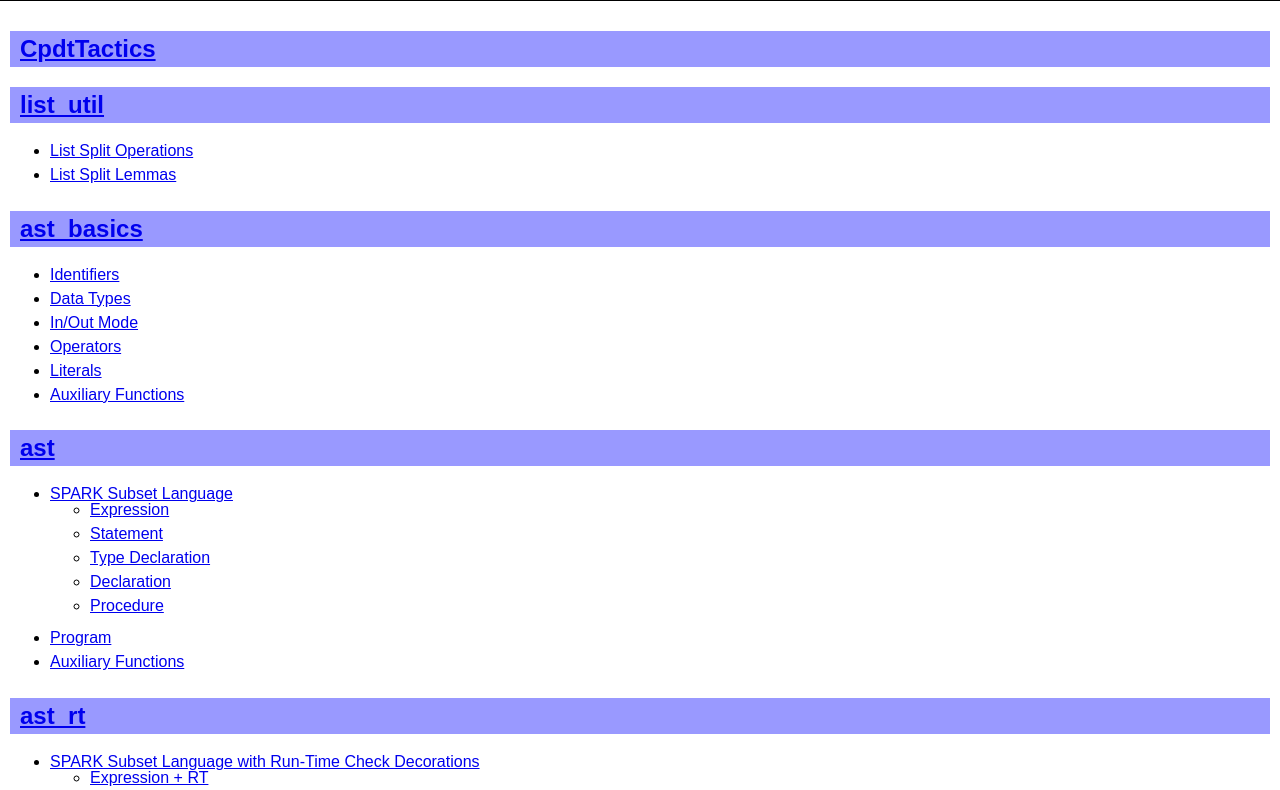
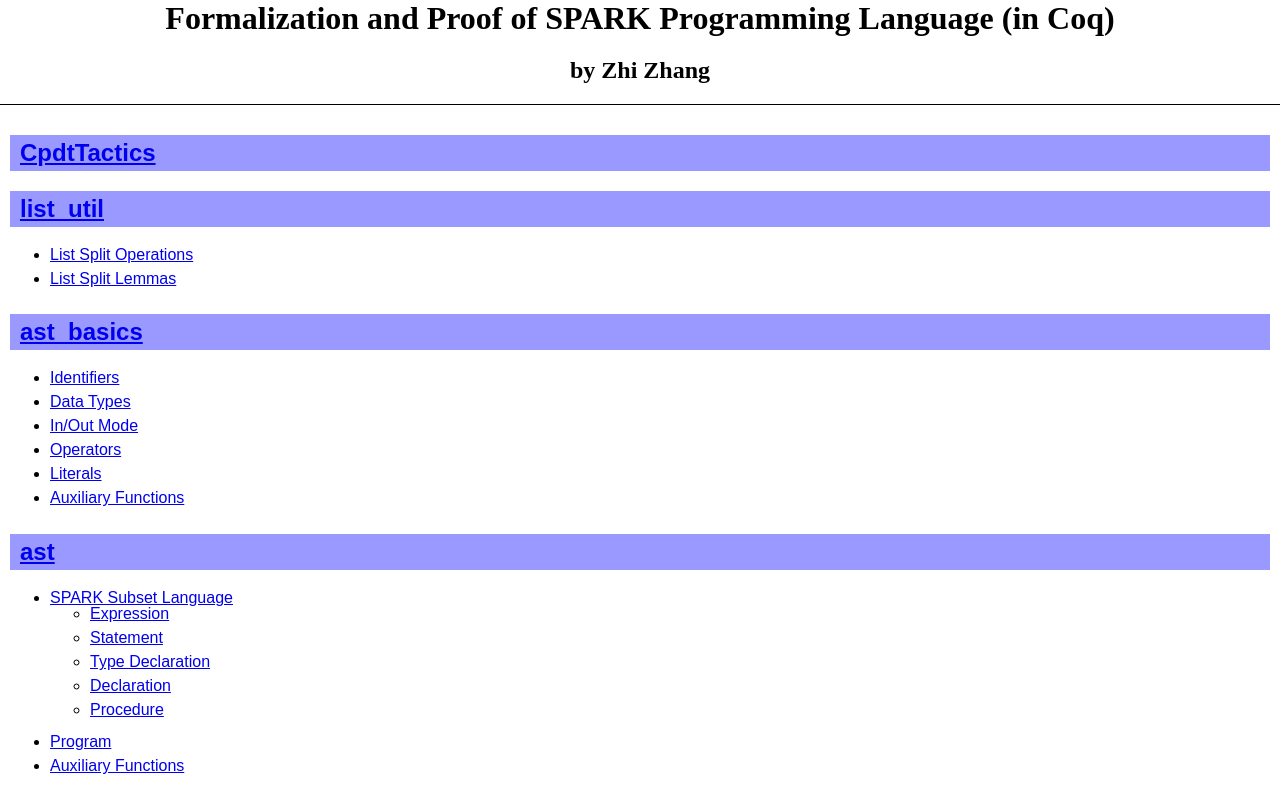
Before and after one commit to zhangzhi-ksu/zhangzhi-ksu.github.io, a plain HTML site: page index.html in a window 1280 px wide. Shown: the top 790 px of the page. Drawn offline with Linux system fonts and the light colour scheme.

Commit message:
edit index

```diff
--- a/index.html
+++ b/index.html
@@ -12,6 +12,8 @@
 <div id="page">
 
 <div id="header">
+<h1 align="center">Formalization and Proof of SPARK Programming Language (in Coq)</h1>
+<h2 align="center">by Zhi Zhang</h2>
 </div>
 
 <div id="main">
```
